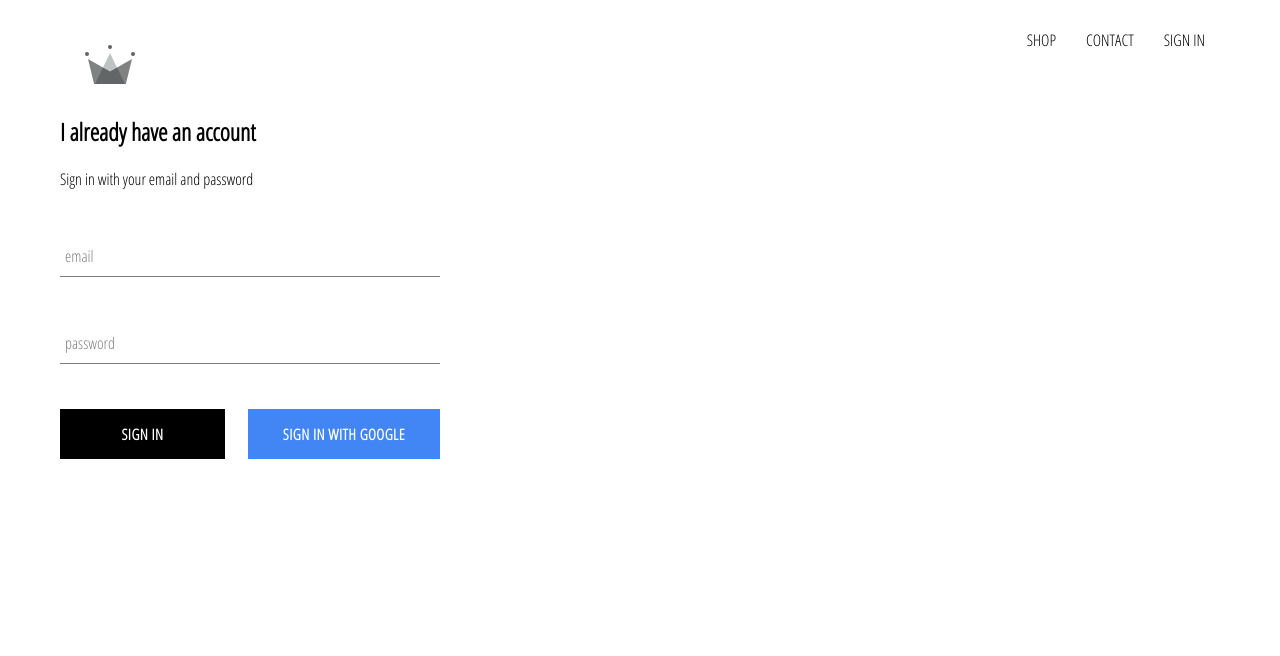
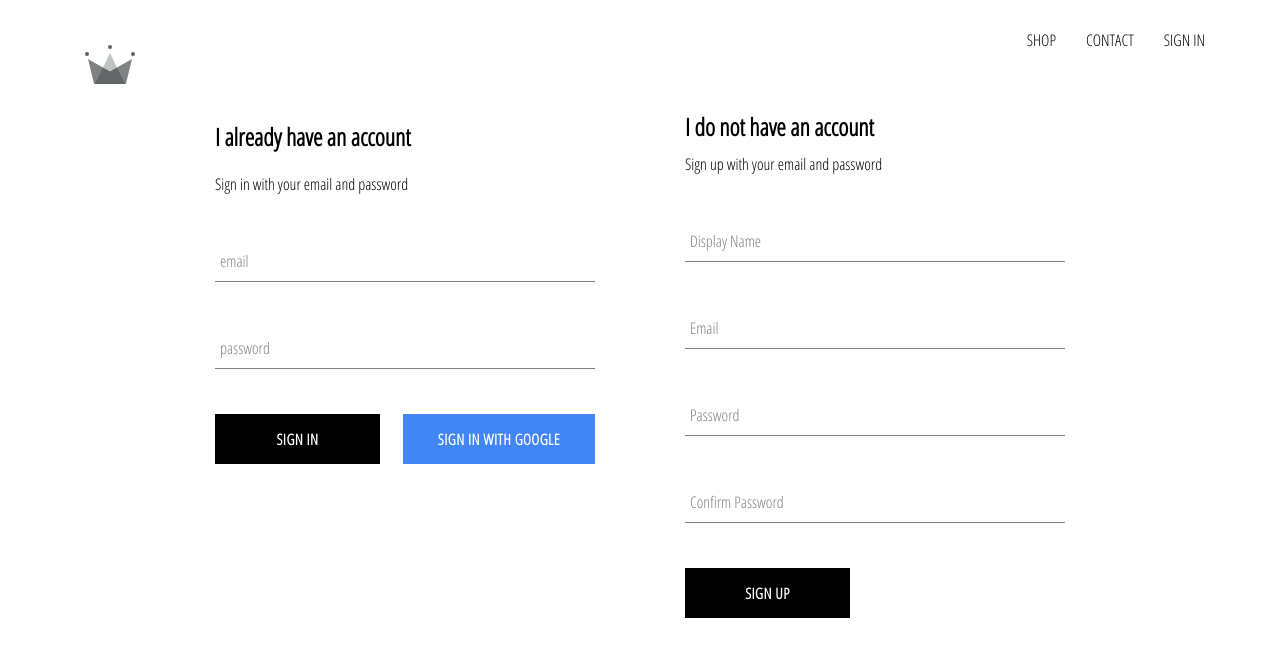
Before and after one commit to Anjelho/crwn-clothing, a React (Create React App) app: page /signin in a window 1280 px wide. Shown: the top 656 px of the page. Built offline with nearby package versions, Linux system fonts and the light colour scheme; no server answers.

Commit message:
implemented firebase utils, included ability to store authenticating users to firebase in gcloud

```diff
--- a/src/App.js
+++ b/src/App.js
@@ -5,7 +5,7 @@
 import ShopPage from './pages/shop/shop.component';
 import Header from './components/header/header.component';
 import SignInAndSignUpPage from './pages/sign-in-and-sign-up/sign-in-and-sign-up.component';
-import { auth } from './firebase/firebase.utils';
+import { auth, createUserProfileDocument } from './firebase/firebase.utils';
 
 class App extends React.Component {
   constructor(){
@@ -19,11 +19,24 @@
   unsubscribeFromAuth = null;
 
   componentDidMount() {
-    this.unsubscribeFromAuth = auth.onAuthStateChanged(user => {
-      this.setState({ currentUser : user })
+    this.unsubscribeFromAuth = auth.onAuthStateChanged(async userAuth => {
+      if (userAuth) {
+        const userRef = await createUserProfileDocument(userAuth);
 
-      console.log(user)
-    })
+        userRef.onSnapshot(snapShot => {
+          this.setState({
+            currentUser : {
+              id : snapShot.id,
+              ...snapShot.data()
+            }
+          });
+          console.log(this.state);
+      });
+    }
+      else {
+        this.setState({currentUser:userAuth});
+      }
+    });
   }
 
   componentWillUnmount() {
--- a/src/components/header/header.component.jsx
+++ b/src/components/header/header.component.jsx
@@ -16,16 +16,14 @@
         <Link className='option' to='/contact'>
             CONTACT
         </Link>
-        <Link>
         {
-            currentUser ?
+            currentUser ?(
             <div className='option' onClick={() => auth.signOut()}>
                 SIGN OUT
-            </div>
-            :
-            <Link className='option' to='/signin'> SIGN IN </Link>
+            </div>)
+            :(
+            <Link className='option' to='/signin'> SIGN IN </Link>)
         }
-        </Link>
         </div>
     </div>
 )
--- /dev/null
+++ b/src/components/sign-up/sign-up.component.jsx
@@ -0,0 +1,96 @@
+import React from 'react';
+import './sign-up.styles.scss';
+import Custombutton from '../custom-button/custsom-button.component';
+import FormInput from '../form-input/form-input.component';
+import { auth, createUserProfileDocument } from '../../firebase/firebase.utils';
+
+class SignUp extends React.Component {
+    constructor() {
+        super();
+
+
+        this.state = {
+            displayName: '',
+            email: '',
+            password: '',
+            confirmPassword: ''
+        }
+    }
+
+    handleSubmit = async event => {
+        event.preventDefault();
+        const {displayName,email,password,confirmPassword} = this.state;
+
+        if(password !== confirmPassword) {
+            alert("Passwords don't match!");
+            return;
+        }
+        try {
+            const {user} = await auth.createUserWithEmailAndPassword(email,password);
+            await createUserProfileDocument(user, {displayName});
+            this.setState({
+                displayName: '',
+                email: '',
+                password: '',
+                confirmPassword: ''
+            })
+        } catch (error) {
+            console.log(error);
+        }
+
+    }
+
+    handleChange = event => {
+        const {name,value} = event.target;
+
+        this.setState({[name]: value});
+    }
+
+    render () {
+        const {displayName,email,password,confirmPassword} = this.state;
+        return (
+            <div className='sign-up'>
+                <h2 className='title'>I do not have an account</h2>
+                <span>Sign up with your email and password</span>
+                <form className='sign-up-form' onSubmit={this.handleSubmit}>
+                    <FormInput
+                    type='text'
+                    name='displayName'
+                    value={displayName}
+                    onChange = {this.handleChange}
+                    label='Display Name'
+                    required
+                    />
+                    <FormInput
+                    type='email'
+                    name='email'
+                    value={email}
+                    onChange = {this.handleChange}
+                    label='Email'
+                    required
+                    />
+                    <FormInput
+                    type='password'
+                    name='password'
+                    value={password}
+                    onChange = {this.handleChange}
+                    label='Password'
+                    required
+                    />
+                    <FormInput
+                    type='password'
+                    name='confirmPassword'
+                    value={confirmPassword}
+                    onChange = {this.handleChange}
+                    label='Confirm Password'
+                    required
+                    />
+                    <Custombutton type='submit'> SIGN UP </Custombutton>
+                </form>
+            </div>
+        )
+    }
+
+}
+
+export default SignUp;
--- /dev/null
+++ b/src/components/sign-up/sign-up.styles.scss
@@ -0,0 +1,9 @@
+.sign-up {
+    display: flex;
+    flex-direction: column;
+    width: 380px;
+
+    .title{
+        margin: 10px 0;
+    }
+}
--- a/src/firebase/firebase.utils.js
+++ b/src/firebase/firebase.utils.js
@@ -13,6 +13,30 @@
     measurementId: "G-XPG7TCQ0QH"
   }
 
+export const createUserProfileDocument = async (userAuth, additionalData) => {
+  if(!userAuth) return;
+
+  const userRef = firestore.doc(`users/${userAuth.uid}`);
+
+  const snapShot = await userRef.get();
+
+  if(!snapShot.exists) {
+    const { displayName, email } = userAuth;
+    const createdAt = new Date();
+
+    try {
+      await userRef.set({
+        displayName, email, createdAt, ...additionalData
+      });
+    } catch (error){
+      console.log('error creating user '+ error.message);
+    }
+  }
+
+  return userRef;
+
+}
+
 firebase.initializeApp(config);
 
 export const auth = firebase.auth();
--- a/src/pages/sign-in-and-sign-up/sign-in-and-sign-up.component.jsx
+++ b/src/pages/sign-in-and-sign-up/sign-in-and-sign-up.component.jsx
@@ -1,10 +1,12 @@
 import React from 'react';
 import './sign-in-and-sign-up.styles.scss'
 import SignIn from '../../components/sign-in/sign-in.component';
+import SignUp from '../../components/sign-up/sign-up.component';
 
 const SignInAndSignUpPage = () => (
     <div className='sign-in-and-sign-up'>
         <SignIn />
+        <SignUp />
     </div>
 );
 
--- a/src/pages/sign-in-and-sign-up/sign-in-and-sign-up.styles.scss
+++ b/src/pages/sign-in-and-sign-up/sign-in-and-sign-up.styles.scss
@@ -0,0 +1,6 @@
+.sign-in-and-sign-up {
+    width: 850px;
+    display: flex;
+    justify-content: space-between;
+    margin: 30px auto;
+}
```
